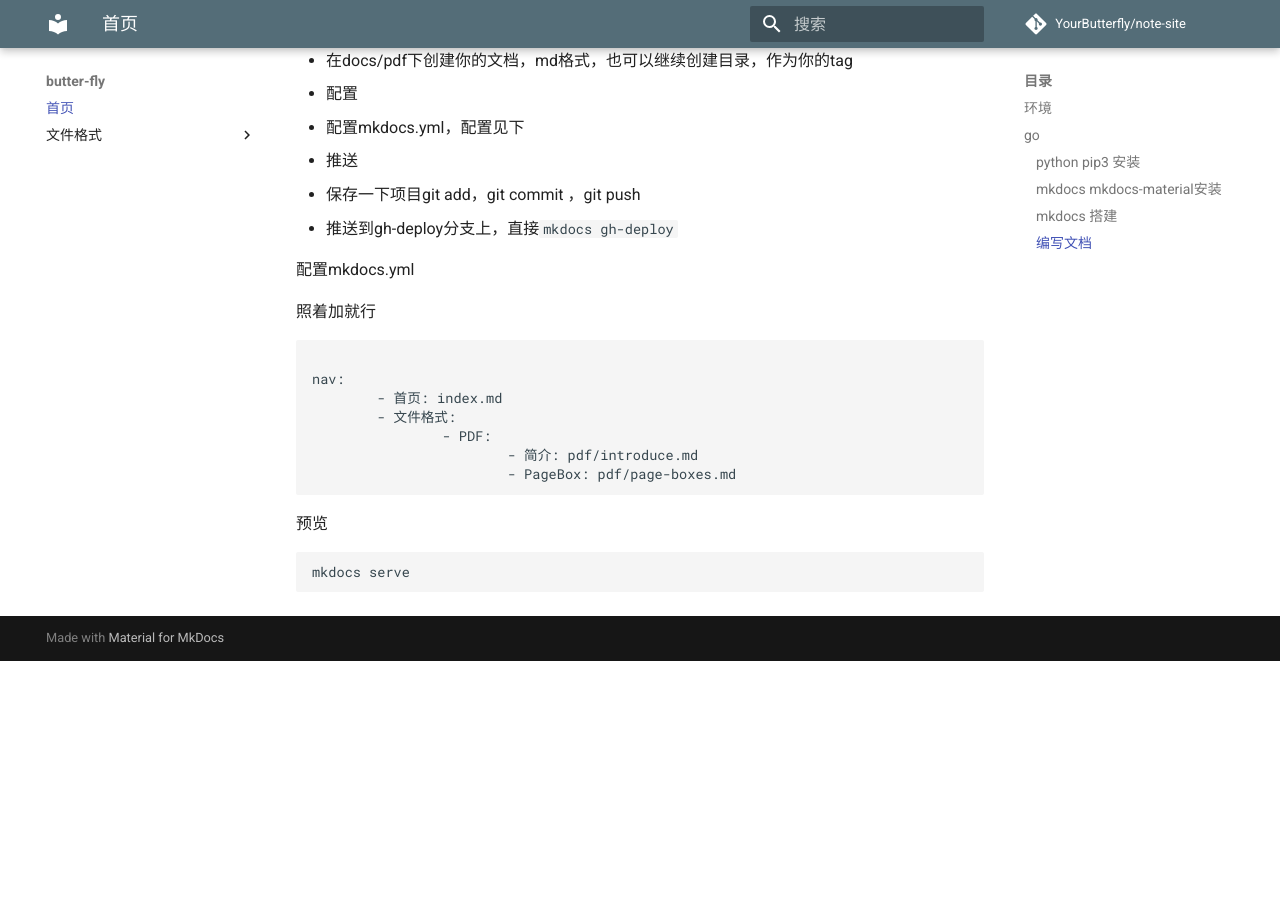
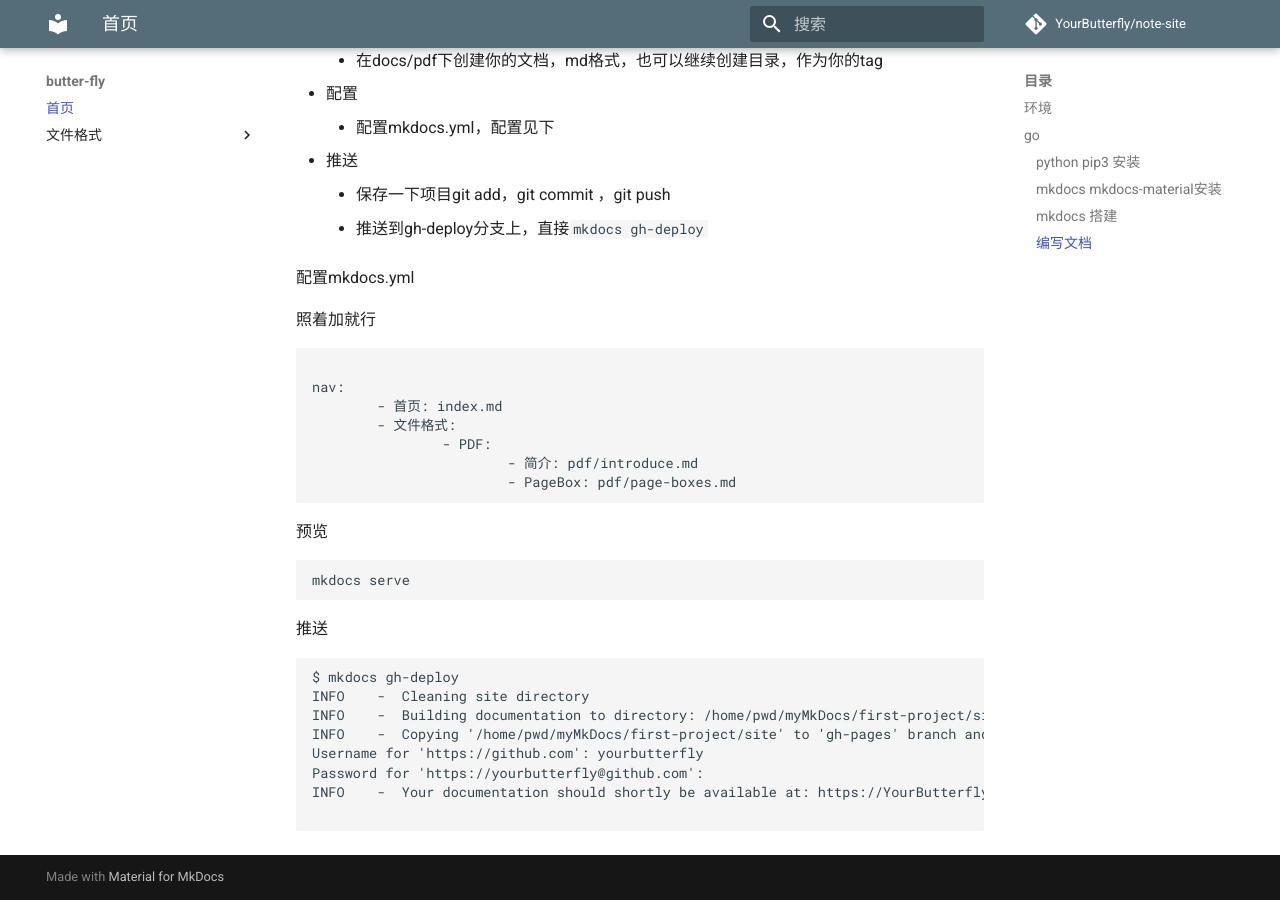
Before and after one commit to YourButterfly/note-site, an MkDocs documentation site: the page built from docs/index.md, in a window 1280 px wide and 900 px high, scrolled down 1487 px. Built offline with MkDocs 1.6.1 and Material for MkDocs 9.7.7, drawn with Linux system fonts in a browser that asks for light colours; comment, search, counter and statistics services are not loaded; before the commit the page ends 2148 px from its top, so only the background shows below that.

Commit message:
add tutorial

````diff
--- a/docs/index.md
+++ b/docs/index.md
@@ -61,13 +61,13 @@ Commands:
 
 - 写之前pull一下，在项目主目录（note-site）里`git pull`，防止冲突
 - 写
-  - 在docs下创建目录，比如pdf，作为一个类别
-  - 在docs/pdf下创建你的文档，md格式，也可以继续创建目录，作为你的tag
+    - 在docs下创建目录，比如pdf，作为一个类别
+    - 在docs/pdf下创建你的文档，md格式，也可以继续创建目录，作为你的tag
 - 配置
-  - 配置mkdocs.yml，配置见下
+    - 配置mkdocs.yml，配置见下
 - 推送
-  - 保存一下项目git add，git commit ，git push
-  - 推送到gh-deploy分支上，直接`mkdocs gh-deploy`
+    - 保存一下项目git add，git commit ，git push
+    - 推送到gh-deploy分支上，直接`mkdocs gh-deploy`
 
 配置mkdocs.yml
 
@@ -88,3 +88,16 @@ nav:
 ```shell
 mkdocs serve
 ```
+
+推送
+
+```shell
+$ mkdocs gh-deploy
+INFO    -  Cleaning site directory
+INFO    -  Building documentation to directory: /home/pwd/myMkDocs/first-project/site
+INFO    -  Copying '/home/pwd/myMkDocs/first-project/site' to 'gh-pages' branch and pushing to GitHub.
+Username for 'https://github.com': yourbutterfly
+Password for 'https://yourbutterfly@github.com':
+INFO    -  Your documentation should shortly be available at: https://YourButterfly.github.io/note-site/
+
+```
````
